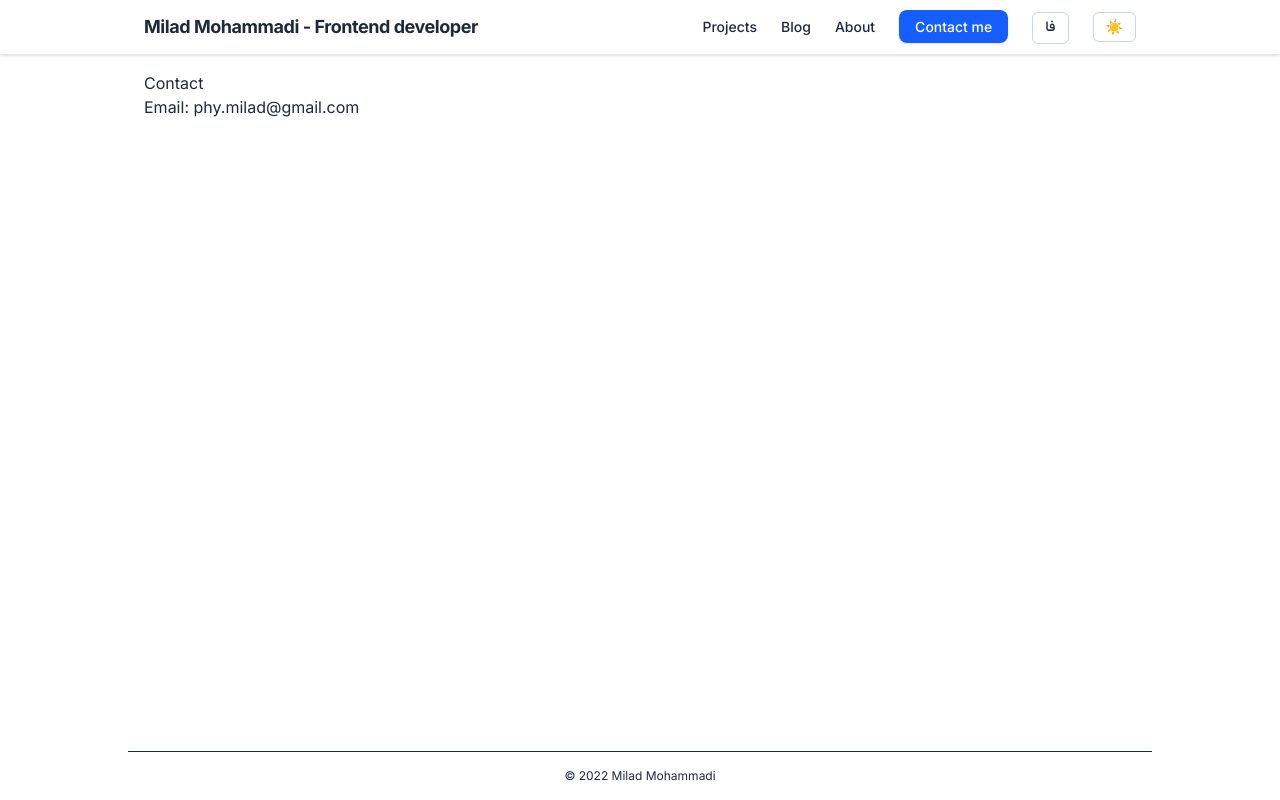
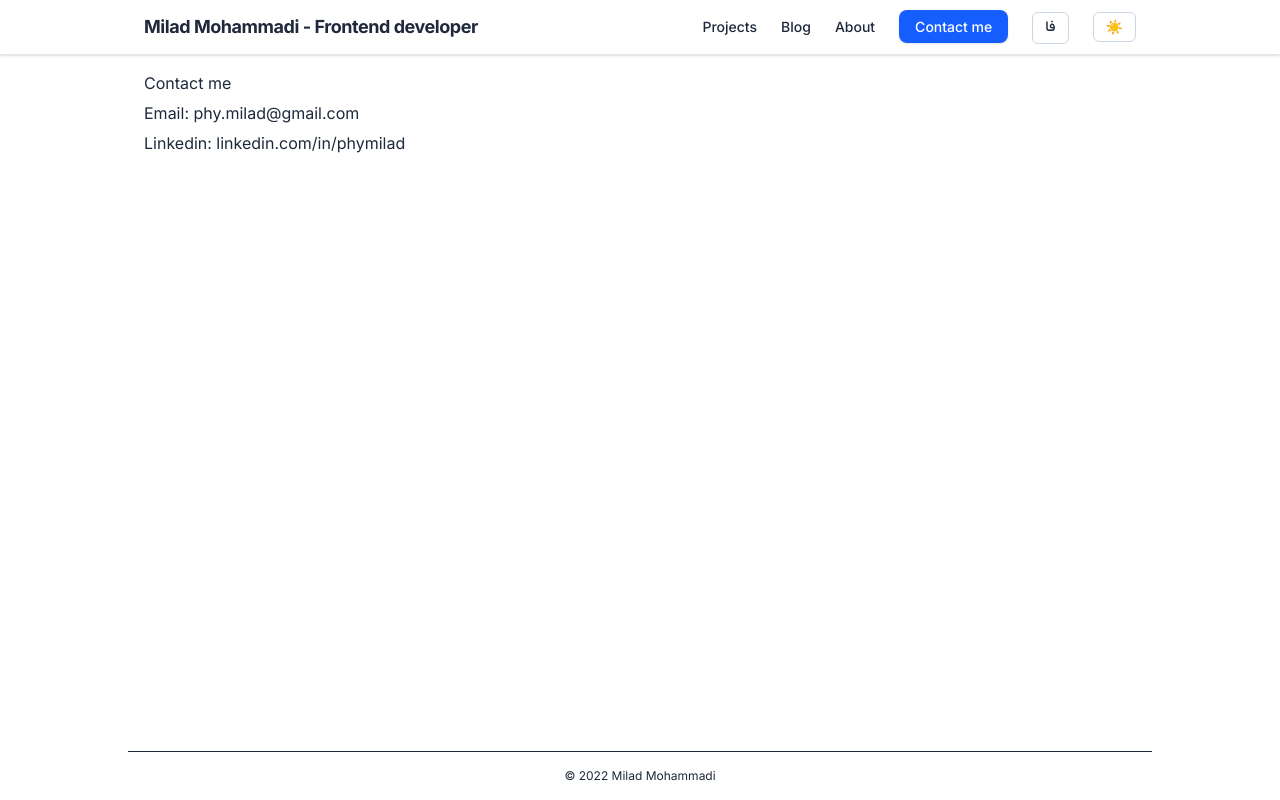
Before and after one commit to phymilad/portfolio, a Next.js app: page /en/contact in a window 1280 px wide. Built offline with nearby package versions, Linux system fonts and the light colour scheme.

Commit message:
feat: add linkedin account

```diff
--- a/src/app/[locale]/contact/page.tsx
+++ b/src/app/[locale]/contact/page.tsx
@@ -3,10 +3,13 @@ import { t, type Locale } from '@/i18n/dict';
 export default function Contact({ params }: { params: { locale: Locale } }) {
   const { locale } = params;
   return (
-    <section className="prose">
+    <section className="flex flex-col gap-1.5">
       <h1>{t('contact_title', locale)}</h1>
       <p>
-        {t('contact_email', locale)}: <a href="mailto:you@example.com">phy.milad@gmail.com</a>
+        {t('contact_email', locale)}: <a href="mailto:phy.milad@gmail.com">phy.milad@gmail.com</a>
+      </p>
+      <p>
+        {t('contact_linkedin', locale)}: <a target='_blank' href="https://www.linkedin.com/in/phymilad/">linkedin.com/in/phymilad</a>
       </p>
     </section>
   );
--- a/src/i18n/dict.ts
+++ b/src/i18n/dict.ts
@@ -33,8 +33,9 @@ export const dictionary = {
   projects_title: { en: 'Projects', fa: 'پروژه‌ها' } as Bi,
   projects_empty: { en: 'Case studies coming soon…', fa: 'نمونه کارها به زودی…' } as Bi,
 
-  contact_title: { en: 'Contact', fa: 'تماس' } as Bi,
+  contact_title: { en: 'Contact me', fa: 'تماس با من' } as Bi,
   contact_email: { en: 'Email', fa: 'ایمیل' } as Bi,
+  contact_linkedin: { en: 'Linkedin', fa: 'لینکدین' } as Bi,
 
   blog_title: { en: 'Blog', fa: 'بلاگ' } as Bi,
   blog_empty: { en: 'No posts yet.', fa: 'فعلاً نوشته‌ای نیست.' } as Bi,
```
